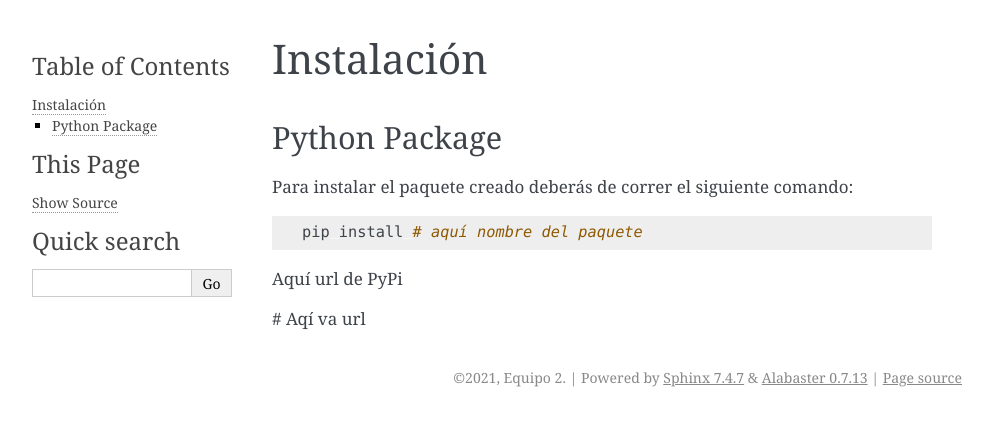
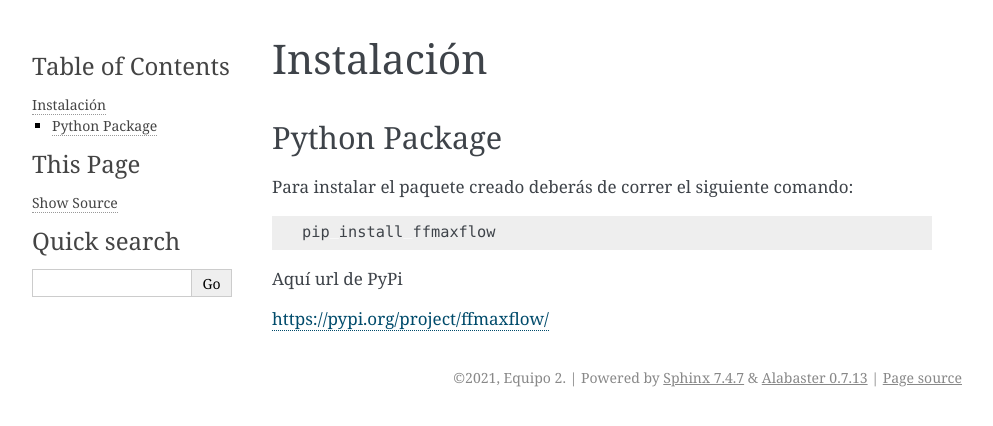
Before and after one commit to optimizacion-2-2021-1-gh-classroom/practica-1-segunda-parte-diramtz, a Sphinx documentation site: the page built from docs/installation.rst, in a window 1280 px wide. Shown: the top 426 px of the page, without its empty margins (148-1141 px from the left). Built offline with Sphinx 7.4.7, drawn with Linux system fonts in a browser that asks for light colours.

Commit message:
Añadiendo nombre del paquete creado con PyPi

```diff
--- a/docs/installation.rst
+++ b/docs/installation.rst
@@ -10,8 +10,8 @@ Para instalar el paquete creado deberás de correr el siguiente comando:
 
 .. code-block:: bash
 
-   pip install # aquí nombre del paquete
+   pip install ffmaxflow
 
 Aquí url de PyPi
 
-# Aqí va url
+https://pypi.org/project/ffmaxflow/
```
